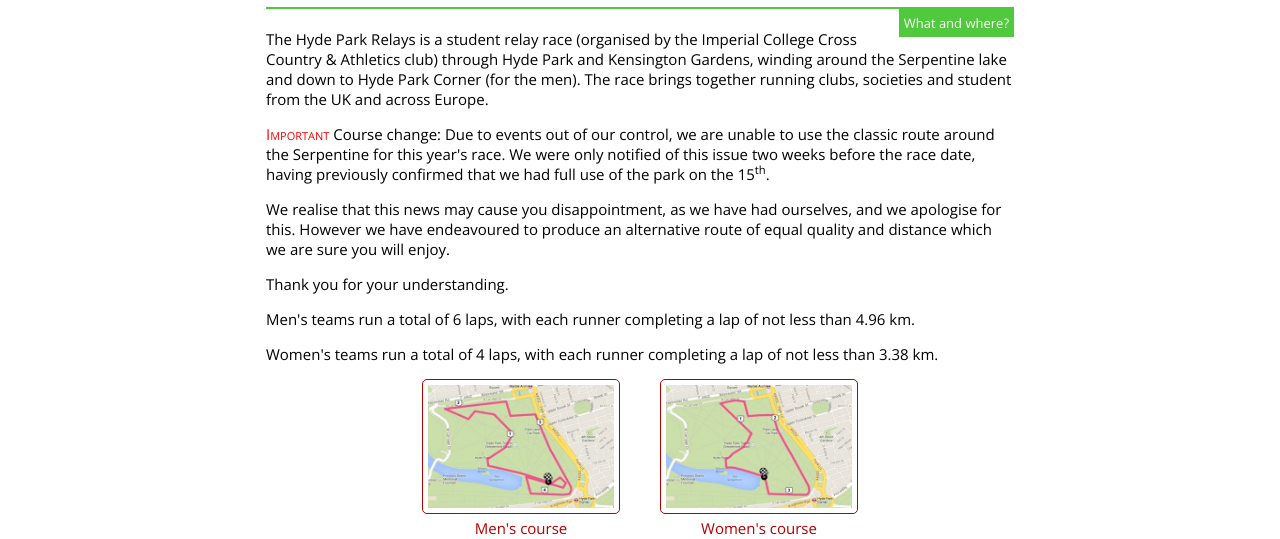
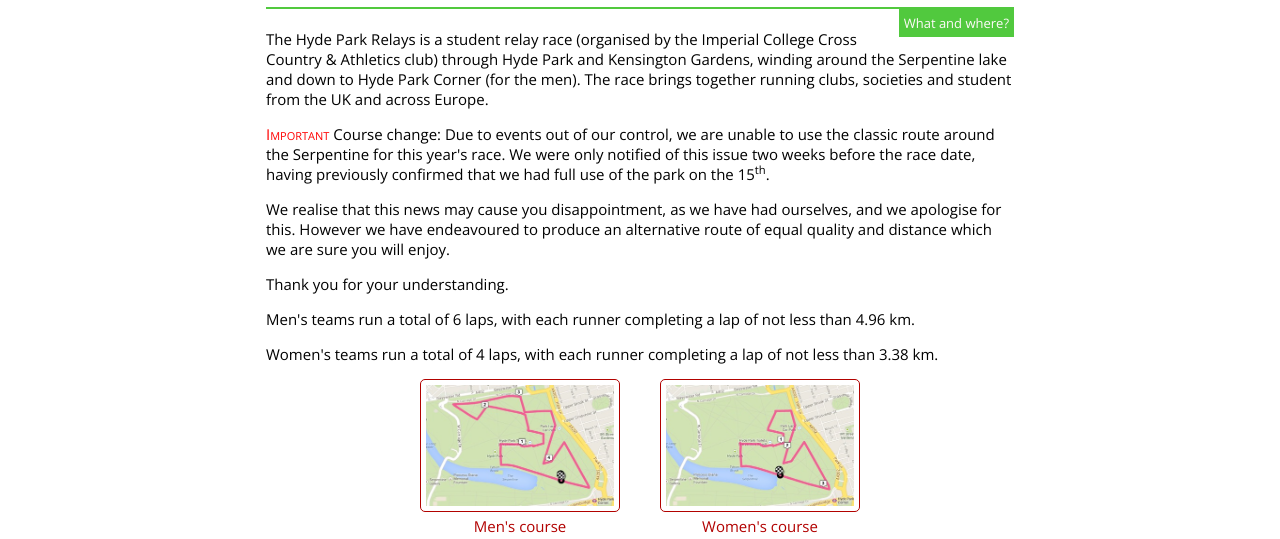
Before and after one commit to MilanMisak/HydeParkRelays, a website: page assets/index.html in a window 1280 px wide. Shown: the part 413-952 px from the top of the page. Drawn offline with nearby package versions, Linux system fonts and the light colour scheme.

Commit message:
New course maps. Again.

```diff
--- a/assets/index.html
+++ b/assets/index.html
@@ -56,14 +56,14 @@
                     <div class="pure-u-1-2 course-map-box-left">
                         <p class="text-center" style="display: inline-block">
                             <a href="img/mens-course.jpg" class="swipebox" title="Men's course" rel="gallery-course">
-                                <img src="img/mens-course-thumbnail.jpg" class="border-box" style="width: 198px; height: 135px"><br>Men's course
+                                <img src="img/mens-course-thumbnail@2x.jpg" class="border-box" style="width: 200px; height: 133px"><br>Men's course
                             </a>
                         </p>
                     </div>
                     <div class="pure-u-1-2 course-map-box-right mobile-gap">
                         <p class="text-center" style="display: inline-block">
                             <a href="img/womens-course.jpg" class="swipebox" title="Women's course" rel="gallery-course">
-                                <img src="img/womens-course-thumbnail.jpg" class="border-box" style="width: 198px; height: 135px"><br>Women's course
+                                <img src="img/womens-course-thumbnail@2x.jpg" class="border-box" style="width: 200px; height: 133px"><br>Women's course
                             </a>
                         </p>
                     </div>
```
Also changed, not shown: assets/img/mens-course-thumbnail.jpg (deleted), assets/img/mens-course-thumbnail@2x.jpg (added), assets/img/mens-course.jpg, assets/img/womens-course-thumbnail.jpg (deleted), assets/img/womens-course-thumbnail@2x.jpg (added), assets/img/womens-course.jpg.
